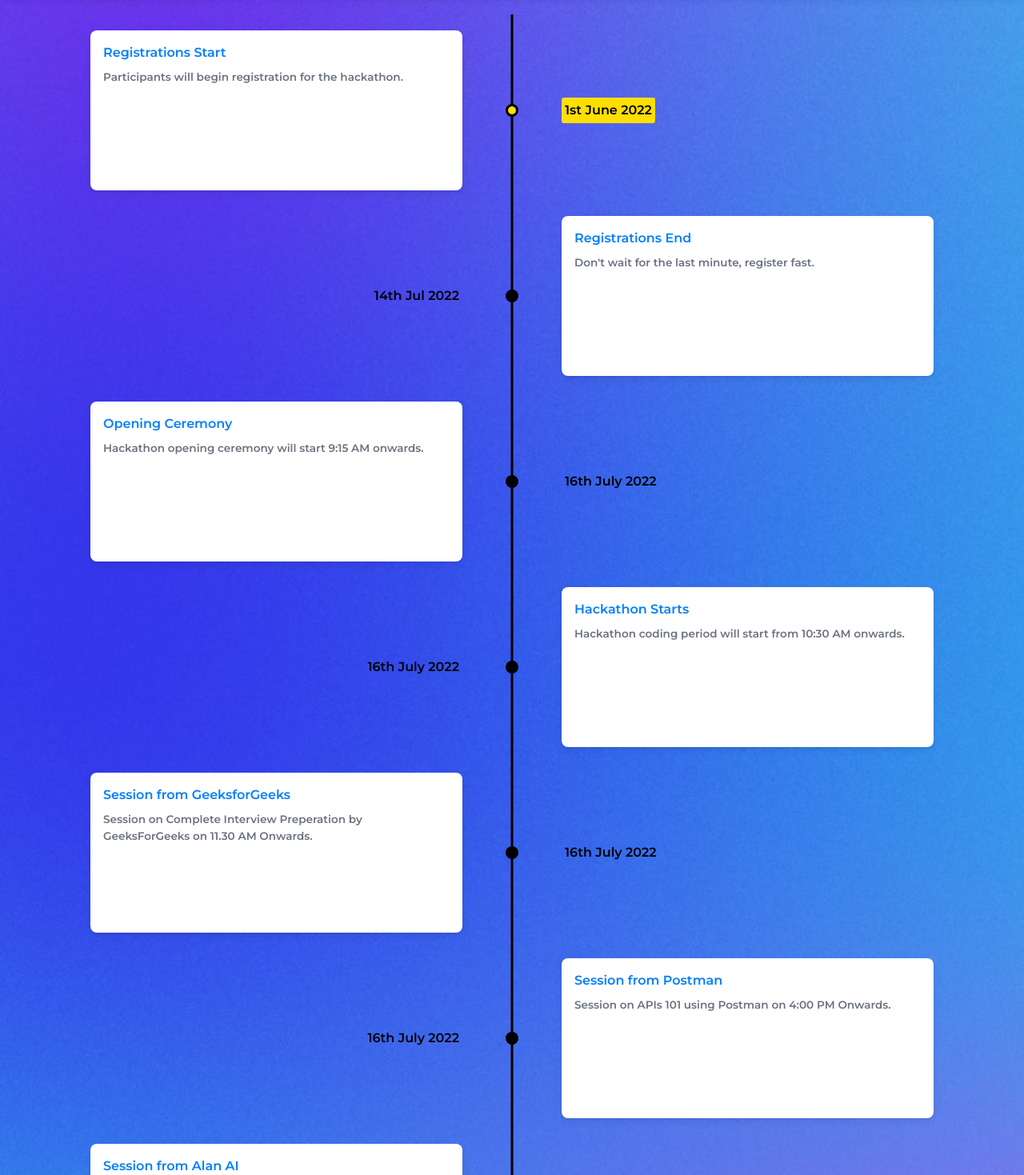
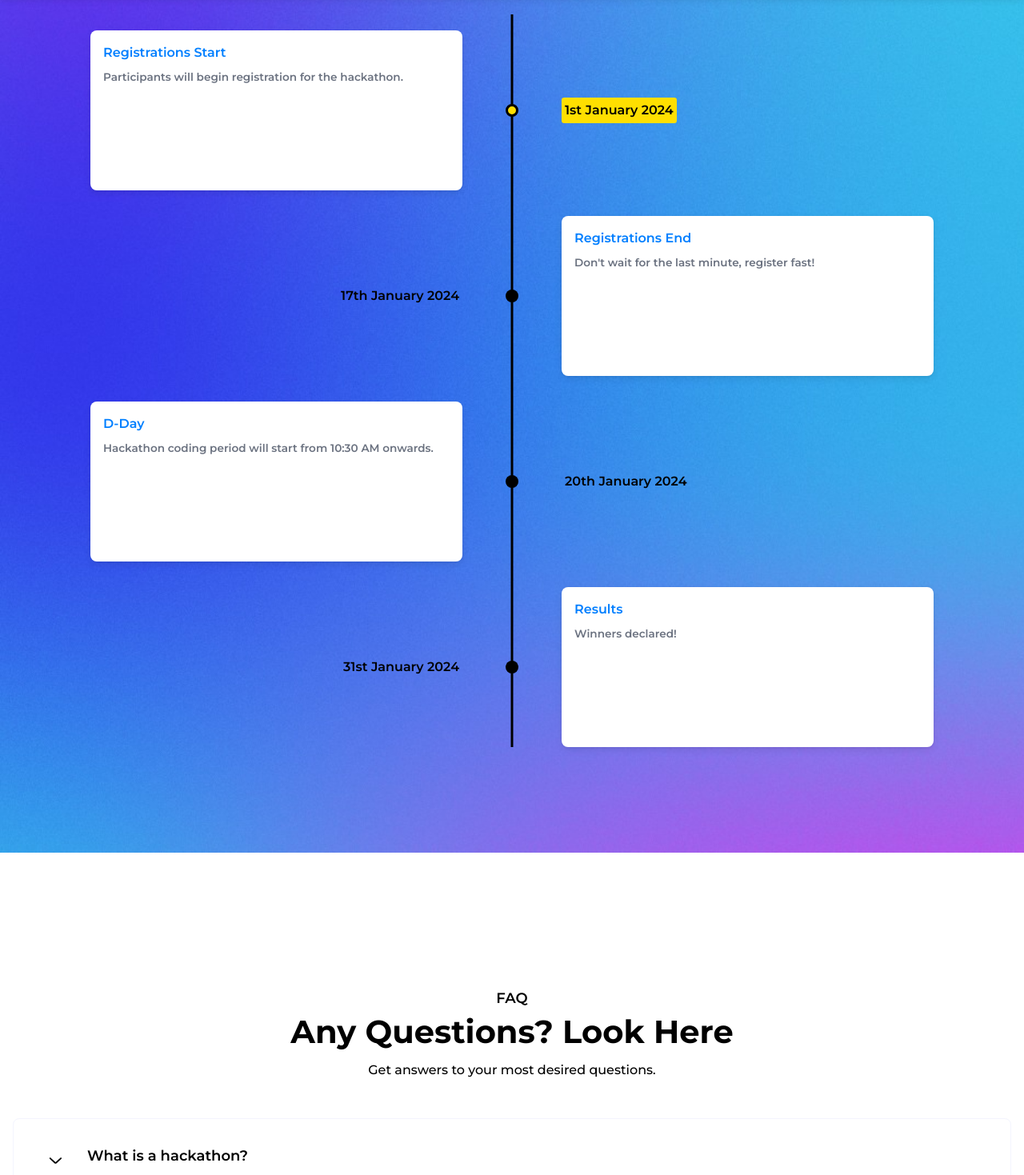
Before and after one commit to manosrija-nasrin/synchronicity-s1, a React (Vite) app: page / in a window 1280 px wide. Shown: the part 3741-5210 px from the top of the page at 80% size. Built offline with nearby package versions, Linux system fonts and the light colour scheme.

Commit message:
UPDATE: Changed the Timeline

```diff
--- a/src/components/timeline/Timeline.jsx
+++ b/src/components/timeline/Timeline.jsx
@@ -6,40 +6,23 @@ import { Chrono } from "react-chrono";
 const timelineDetails = [
   {
     cardTitle: "Registrations Start",
-    title: "1st June 2022",
+    title: "1st January 2024",
     cardSubtitle: "Participants will begin registration for the hackathon.",
   },
   {
     cardTitle: "Registrations End",
-    title: "14th Jul 2022",
-    cardSubtitle: "Don't wait for the last minute, register fast.",
+    title: "17th January 2024",
+    cardSubtitle: "Don't wait for the last minute, register fast!",
   },
   {
-    cardTitle: "Opening Ceremony",
-    title: "16th July 2022",
-    cardSubtitle: "Hackathon opening ceremony will start 9:15 AM onwards.",
-  },
-  {
-    cardTitle: "Hackathon Starts",
-    title: "16th July 2022",
+    cardTitle: "D-Day",
+    title: "20th January 2024",
     cardSubtitle: "Hackathon coding period will start from 10:30 AM onwards.",
   },
   {
-    cardTitle: "Session from GeeksforGeeks",
-    title: "16th July 2022",
-    cardSubtitle:
-      "Session on Complete Interview Preperation by GeeksForGeeks on 11.30 AM Onwards.",
-  },
-  {
-    cardTitle: "Session from Postman",
-    title: "16th July 2022",
-    cardSubtitle: "Session on APIs 101 using Postman on 4:00 PM Onwards.",
-  },
-  {
-    cardTitle: "Session from Alan AI",
-    title: "16th July 2022",
-    cardSubtitle:
-      "Session on Building Voice Ai Powered App in React JS with Alan AI on 06:30 PM Onwards.",
+    cardTitle: "Results",
+    title: "31st January 2024",
+    cardSubtitle: "Winners declared!",
   },
 ];
 
@@ -55,7 +38,7 @@ export default function TimeLine() {
     >
       <SectionTitle
         title={"Hackathon Timeline"}
-        titleDescription={"Follow the exact flow of the hackathon."}
+        titleDescription={"Follow the flow of the hackathon."}
       />
 
       <section className="py-12">
```
